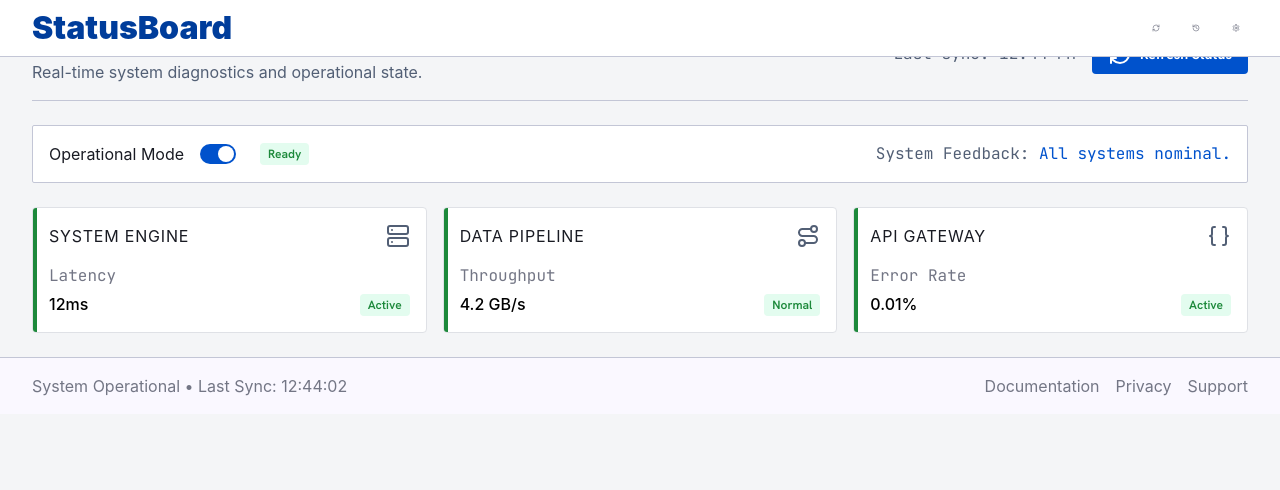
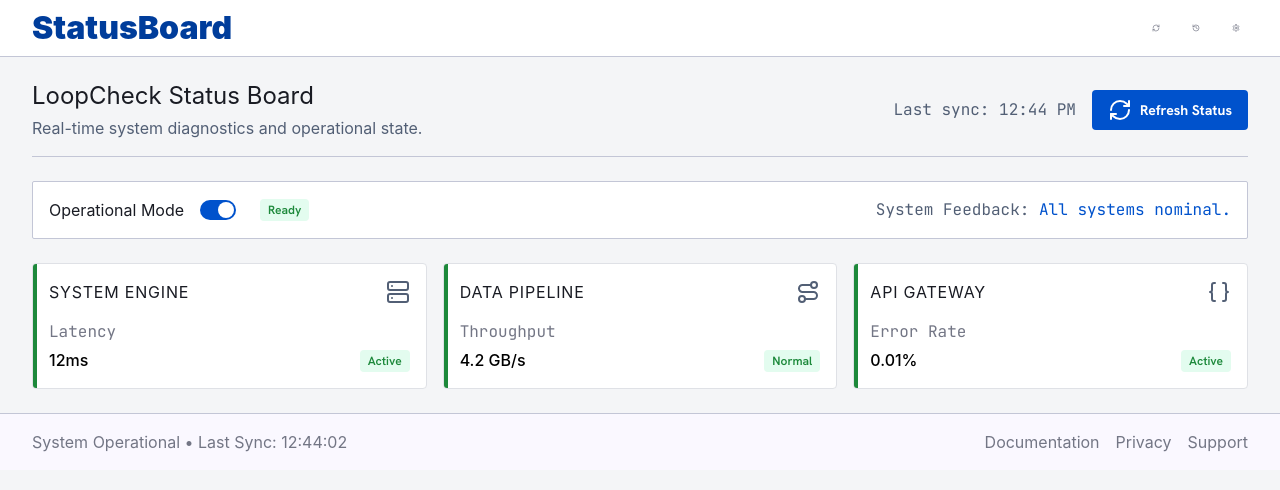
Before and after one commit to hikmetgulsesli/loopcheck-status-board-e9e03f37, a React (Vite) app: page / in a window 1280 px wide. Shown: the top 490 px of the page. Built offline with nearby package versions, Linux system fonts and the light colour scheme.

Commit message:
feat: US-001 - LoopCheck Status Board - app shell, state and persistence

```diff
--- a/src/App.tsx
+++ b/src/App.tsx
@@ -31,7 +31,7 @@ function AppContent() {
     <div
       data-setfarm-root="baseline"
       data-testid="setfarm-app-root"
-      className="relative min-h-screen w-full overflow-hidden"
+      className="relative min-h-screen w-full overflow-hidden pt-14"
     >
       <StatusUtilityLoopcheckStatusBoard actions={screenActions} />
     </div>
```
